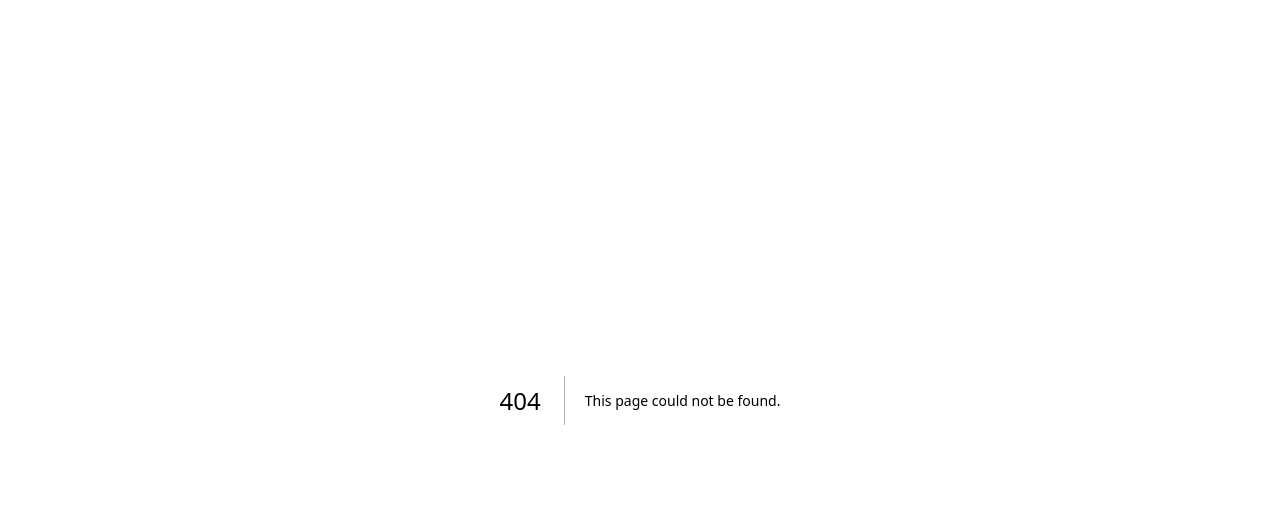
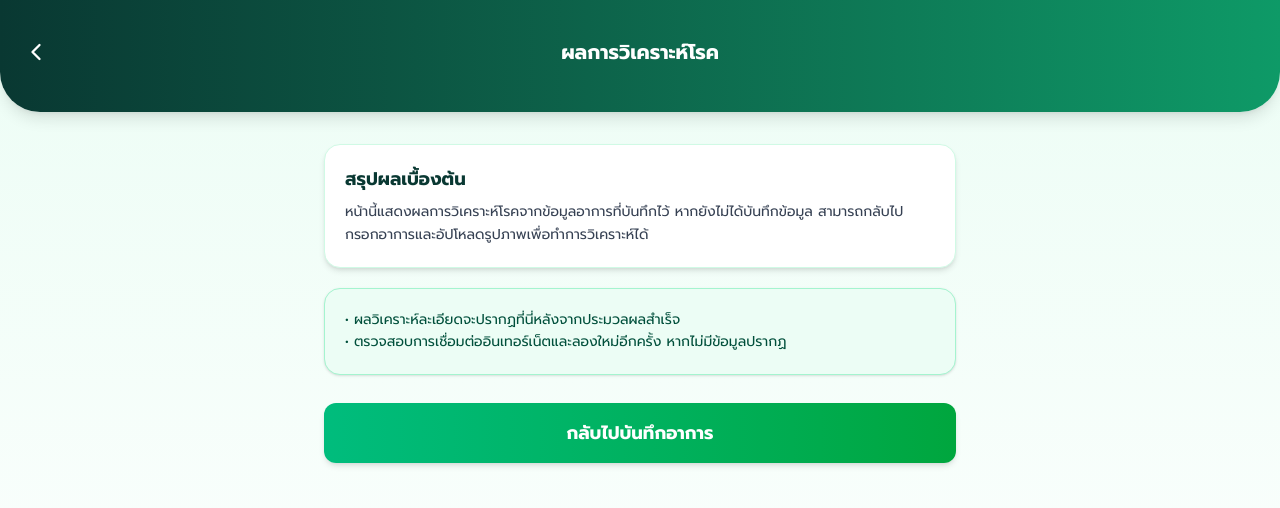
Before and after one commit to koard/DukeFarm-Frontend, a Next.js app: page /disease-result in a window 1280 px wide. Before the commit this address had no page. Shown: the top 508 px of the page. Built offline with nearby package versions, Linux system fonts and the light colour scheme.

Commit message:
Add DiseaseResultPage component: Implement disease analysis results display and navigation

```diff
--- /dev/null
+++ b/src/app/disease-result/page.tsx
@@ -0,0 +1,52 @@
+"use client";
+
+import { useRouter } from "next/navigation";
+import { ChevronLeft } from "lucide-react";
+
+export default function DiseaseResultPage() {
+  const router = useRouter();
+
+  return (
+    <div className="min-h-screen bg-gradient-to-b from-emerald-50 to-white pb-10">
+      <header className="bg-gradient-to-r from-[#093832] to-[#0E9A67] text-white px-4 pt-8 pb-10 rounded-b-[40px] shadow-lg">
+        <div className="flex items-center justify-between">
+          <button
+            onClick={() => router.back()}
+            className="p-1.5 rounded-full transition-all hover:bg-white/20 active:scale-95"
+          >
+            <ChevronLeft className="w-7 h-7" />
+          </button>
+          <h1 className="text-xl font-bold">ผลการวิเคราะห์โรค</h1>
+          <div className="w-10 h-10" />
+        </div>
+      </header>
+
+      <div className="px-5 mt-8 w-full max-w-2xl mx-auto space-y-5">
+        <div className="bg-white rounded-2xl shadow-md border border-emerald-100 p-5">
+          <h2 className="text-lg font-bold text-[#093832] mb-2">สรุปผลเบื้องต้น</h2>
+          <p className="text-sm text-gray-700 leading-relaxed">
+            หน้านี้แสดงผลการวิเคราะห์โรคจากข้อมูลอาการที่บันทึกไว้
+            หากยังไม่ได้บันทึกข้อมูล สามารถกลับไปกรอกอาการและอัปโหลดรูปภาพเพื่อทำการวิเคราะห์ได้
+          </p>
+        </div>
+
+        <div className="bg-emerald-50 rounded-2xl border border-emerald-200 p-5 shadow-sm">
+          <p className="text-sm text-emerald-900 leading-relaxed">
+            • ผลวิเคราะห์ละเอียดจะปรากฏที่นี่หลังจากประมวลผลสำเร็จ<br />
+            • ตรวจสอบการเชื่อมต่ออินเทอร์เน็ตและลองใหม่อีกครั้ง หากไม่มีข้อมูลปรากฏ
+          </p>
+        </div>
+
+        <div className="pt-2">
+          <button
+            type="button"
+            onClick={() => router.back()}
+            className="w-full py-4 rounded-xl text-lg font-bold text-white bg-gradient-to-r from-emerald-500 to-green-600 shadow-md hover:shadow-lg hover:from-emerald-600 hover:to-green-700 transition-all active:scale-95"
+          >
+            กลับไปบันทึกอาการ
+          </button>
+        </div>
+      </div>
+    </div>
+  );
+}
--- a/src/components/disease/DiseaseInfo.tsx
+++ b/src/components/disease/DiseaseInfo.tsx
@@ -654,7 +654,7 @@ export const DiseaseInfo = ({ backHref }: DiseaseInfoProps) => {
               <div className="w-full">
                 <label
                   htmlFor="disease-image-input"
-                  className="block w-full text-center py-4 rounded-xl text-base font-bold text-white bg-gradient-to-r from-emerald-500 to-teal-500 shadow-md hover:shadow-lg hover:from-emerald-600 hover:to-teal-600 cursor-pointer transition-all"
+                  className="block w-full text-center py-4 rounded-xl text-base font-bold text-white bg-gradient-to-r from-blue-500 to-indigo-500 shadow-md hover:shadow-lg hover:from-blue-600 hover:to-indigo-600 cursor-pointer transition-all"
                 >
                   <div className="flex items-center justify-center gap-2">
                     <span>ถ่ายรูป / อัปโหลดรูปปลา</span>
@@ -685,18 +685,7 @@ export const DiseaseInfo = ({ backHref }: DiseaseInfoProps) => {
               </div>
             </div>
 
-            {/* Action Buttons */}
-            <div className="space-y-3 pt-2">
-              <button
-                type="button"
-                onClick={() => setMode('list')}
-                className="w-full py-4 rounded-xl text-base font-bold text-white bg-gradient-to-r from-blue-500 to-indigo-500 shadow-md hover:shadow-lg hover:from-blue-600 hover:to-indigo-600 transition-all"
-              >
-                <div className="flex items-center justify-center gap-2">
-                  <span>ดูข้อมูลโรคทั้งหมด</span>
-                </div>
-              </button>
-            </div>
+            {/* Action Buttons placeholder removed to consolidate at footer */}
           </div>
         )}
 
@@ -830,14 +819,24 @@ export const DiseaseInfo = ({ backHref }: DiseaseInfoProps) => {
           </div>
         )}
 
-        <div className="mt-auto pt-4">
+        <div className="mt-auto pt-4 space-y-3">
           <button
             type="button"
-            onClick={() => router.push(backHref)}
-            className="w-full py-4 rounded-xl text-lg font-bold text-white bg-gradient-to-r from-orange-500 to-red-500 shadow-md hover:shadow-lg hover:from-orange-600 hover:to-red-600 transition-all active:scale-95"
+            onClick={() => setMode('list')}
+            className="w-full py-4 rounded-xl text-lg font-bold text-[#093832] bg-white border border-[#093832] shadow-sm hover:shadow-md transition-all active:scale-95"
           >
             <div className="flex items-center justify-center gap-2">
-              <span>กลับหน้าหลัก</span>
+              <span>ดูข้อมูลโรคทั้งหมด</span>
+            </div>
+          </button>
+
+          <button
+            type="button"
+            onClick={() => router.push('/disease-result')}
+            className="w-full py-4 rounded-xl text-lg font-bold text-white bg-gradient-to-r from-emerald-500 to-green-600 shadow-md hover:shadow-lg hover:from-emerald-600 hover:to-green-700 transition-all active:scale-95"
+          >
+            <div className="flex items-center justify-center gap-2">
+              <span>วิเคราะห์ข้อมูลโรค</span>
             </div>
           </button>
         </div>
```
